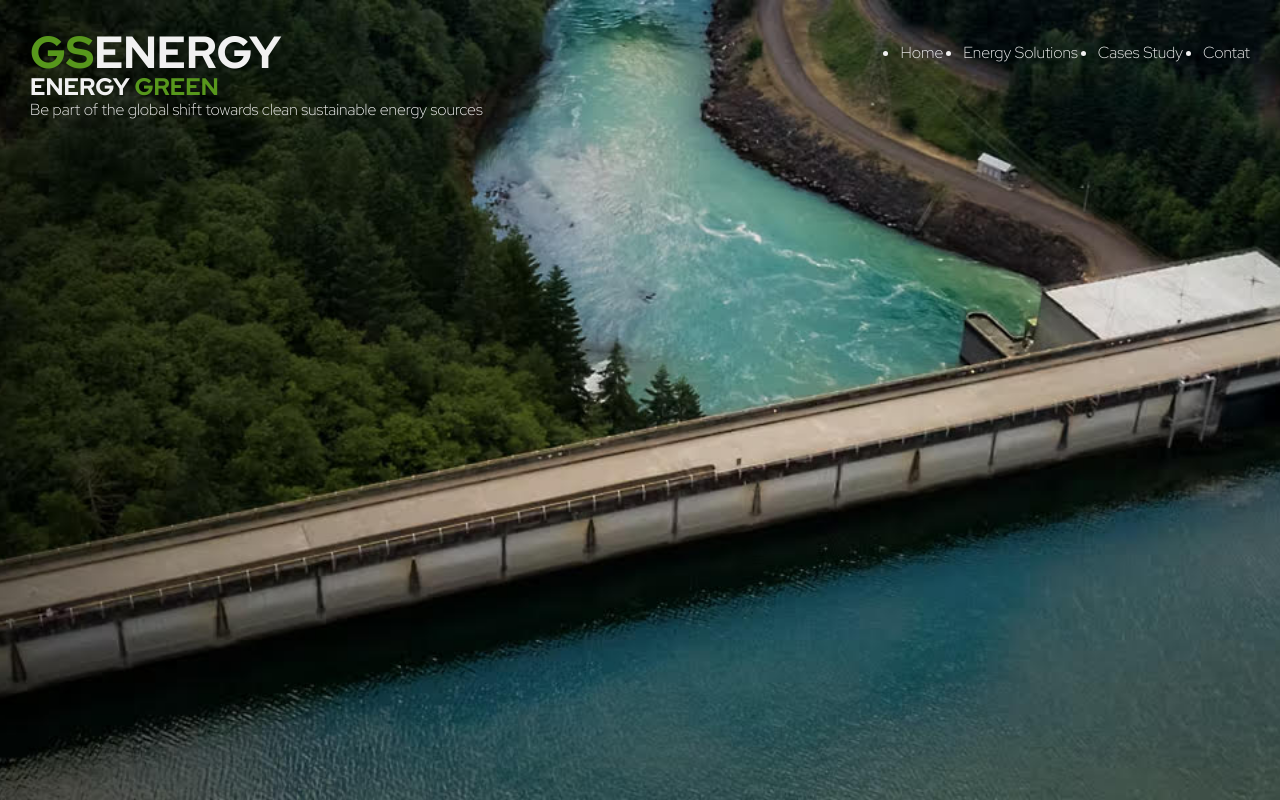
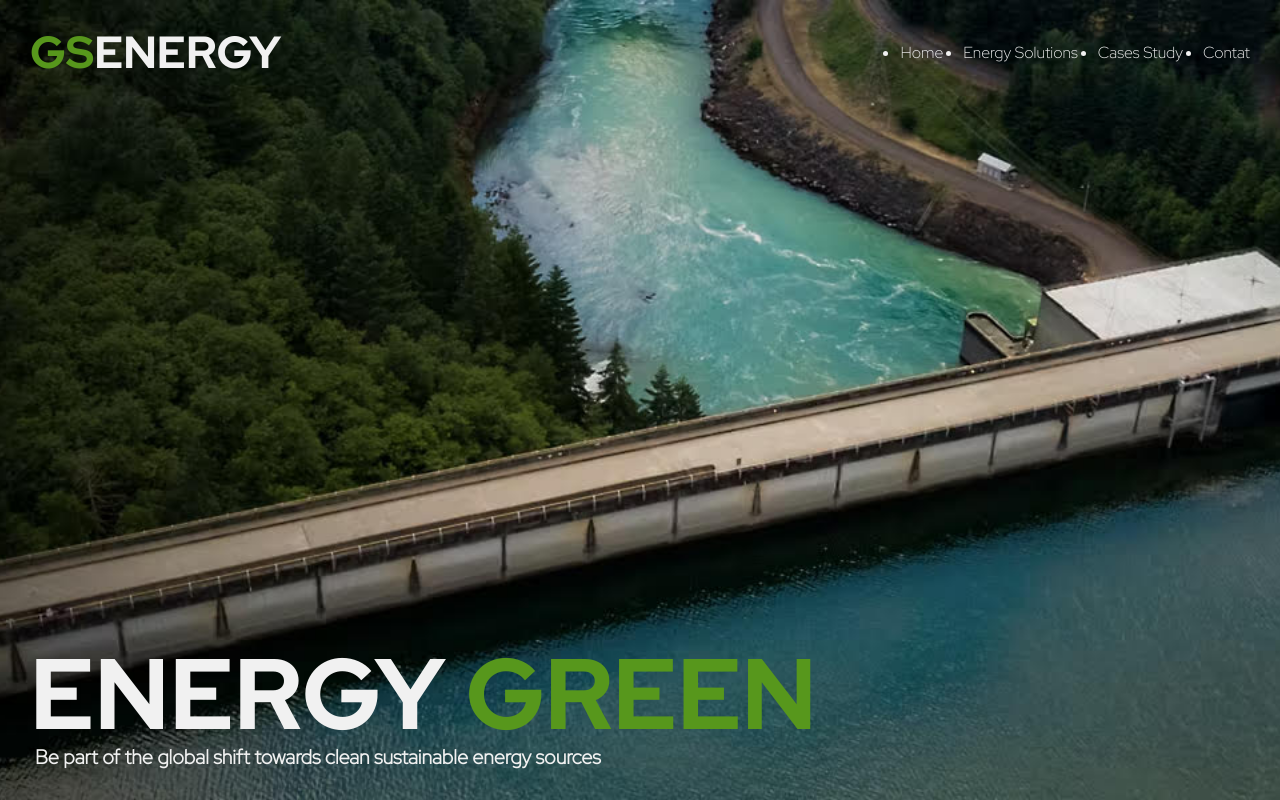
Before and after one commit to PedroAlmeida232/Oficina_web, a plain HTML site: page index.html in a window 1280 px wide. Drawn offline with Linux system fonts and the light colour scheme.

Commit message:
05-CSS dormatação do footer do hero

```diff
--- a/css/style.css
+++ b/css/style.css
@@ -50,7 +50,9 @@ img{
     color: var(--color-light);
     display :flex;
     flex-direction: column;
-}
+    display: flex;
+    flex-direction: column;
+    justify-content: space-between;}
 
 .header{
     display: flex;
@@ -90,4 +92,12 @@ span{
     border-radius: var(--radius);
     transition: .5s;
 }
+.header-footer h1{
+    font-size: clamp(4.5rem, 8vmax , 10rem);
+}
+.header-footer p{
+    font-size: 2rem;
+    font-weight: 800;
+    margin-left: .5rem;
+}
 /* Fim do hero da pagina */
```
